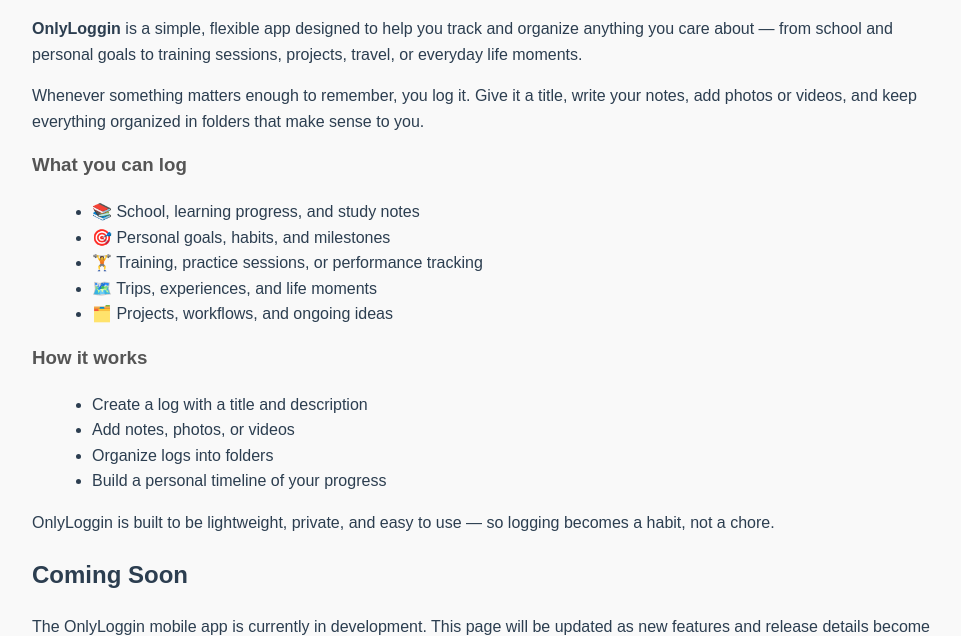
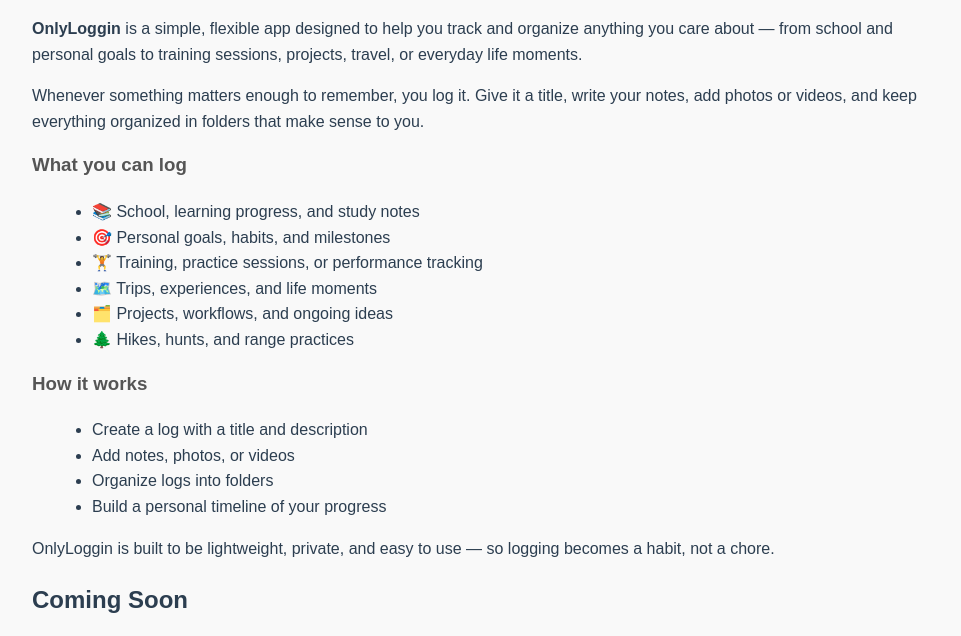
Before and after one commit to appdevvalencia-bot/OnlyLoggin, a plain HTML site: page index.html in a window 1280 px wide. Shown: the part 166-802 px from the top of the page, without its empty margins (158-1119 px from the left). Drawn offline with Linux system fonts and the light colour scheme.

Commit message:
fix HTML structure and improve landing page

```diff
--- a/index.html
+++ b/index.html
@@ -68,6 +68,7 @@
       <li>🏋️ Training, practice sessions, or performance tracking</li>
       <li>🗺️ Trips, experiences, and life moments</li>
       <li>🗂️ Projects, workflows, and ongoing ideas</li>
+      <li>🌲 Hikes, hunts, and range practices</li>
     </ul>
 
     <h3>How it works</h3>
```
